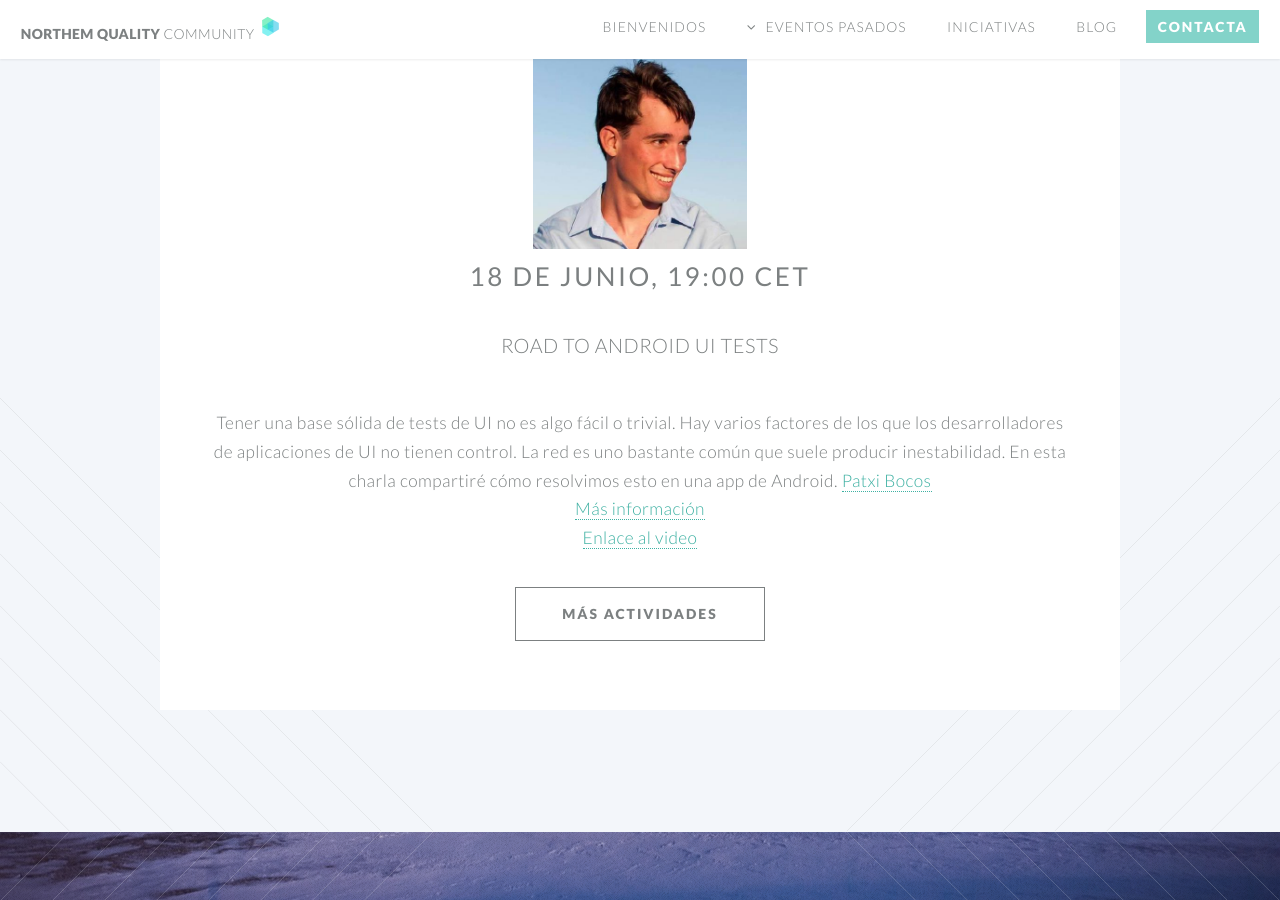
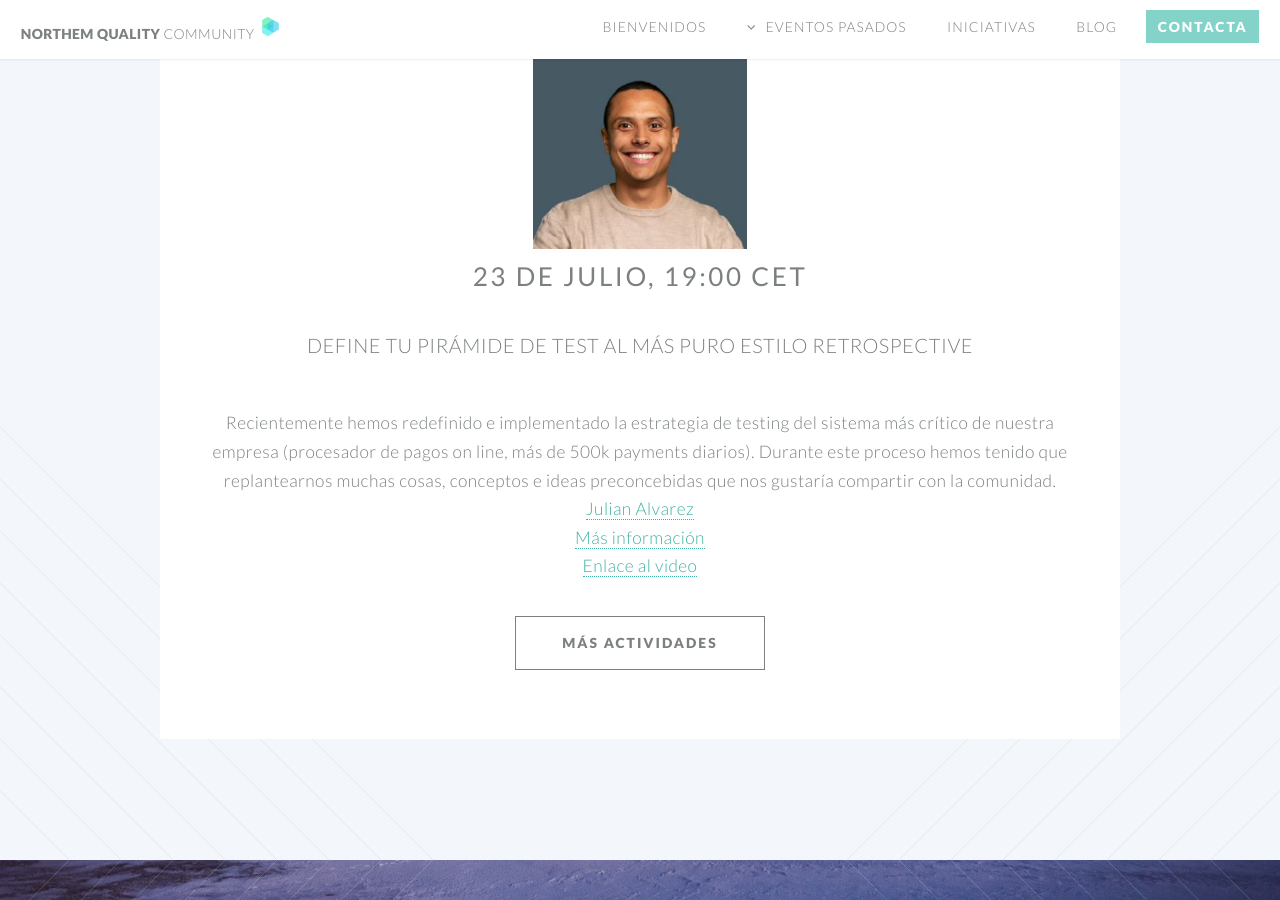
Before and after one commit to NorthemQuality/northemquality.github.io, a Jekyll site: the page built from index.html, in a window 1280 px wide and 900 px high, scrolled down 1134 px. Built offline with Jekyll 4.4.1, drawn with Linux system fonts in a browser that asks for light colours.

Commit message:
Añadida charla Julian

```diff
--- a/index.html
+++ b/index.html
@@ -26,19 +26,19 @@ layout: landing-page
 					<div class="row">
 						<div class="12u">
 							<section>
-								<img src="images/patxibocos.jpeg" alt="patxibocos" height="214"/>
+								<img src="images/julian.jpeg" alt="Julian" height="214"/>
 								<header>
-									<h2><strong>18 de Junio, 19:00 CET</strong></h2>
+									<h2><strong>23 de Julio, 19:00 CET</strong></h2>
 								</header>
-								<p><h3>Road to Android UI tests</h3>
+								<p><h3>Define tu pirámide de test al más puro estilo retrospective</h3>
 								</br>
-								Tener una base sólida de tests de UI no es algo fácil o trivial. Hay varios factores de los que los desarrolladores de aplicaciones de UI no tienen control.
-								La red es uno bastante común que suele producir inestabilidad.
-								En esta charla compartiré cómo resolvimos esto en una app de Android. <a href="https://twitter.com/patxibocos">Patxi Bocos</a>
+								Recientemente hemos redefinido e implementado la estrategia de testing del sistema más crítico de nuestra empresa (procesador de pagos on line,
+								más de 500k payments diarios).
+								Durante este proceso hemos tenido que replantearnos muchas cosas, conceptos e ideas preconcebidas que nos gustaría compartir con la comunidad. <a href="https://www.linkedin.com/in/julianalvarezvillanueva/">Julian Alvarez</a>
 								</br>
-								<a href="https://github.com/NorthemQuality/community-activities/issues/23" target="_blank">Más información</a>
+								<a href="https://github.com/NorthemQuality/community-activities/issues/21" target="_blank">Más información</a>
 								</br>
-								<a href="https://www.youtube.com/watch?v=AJ63xaxIXUc" target="_blank">Enlace al video</a>
+								<a href="https://www.youtube.com/watch?v=_TqSdgdJE3o" target="_blank">Enlace al video</a>
 							</section>
 						</div>
 					</div>
```
Also changed, not shown: ep_segunda_temporada.html (+18 -1 lines), images/julian.jpeg (added).
